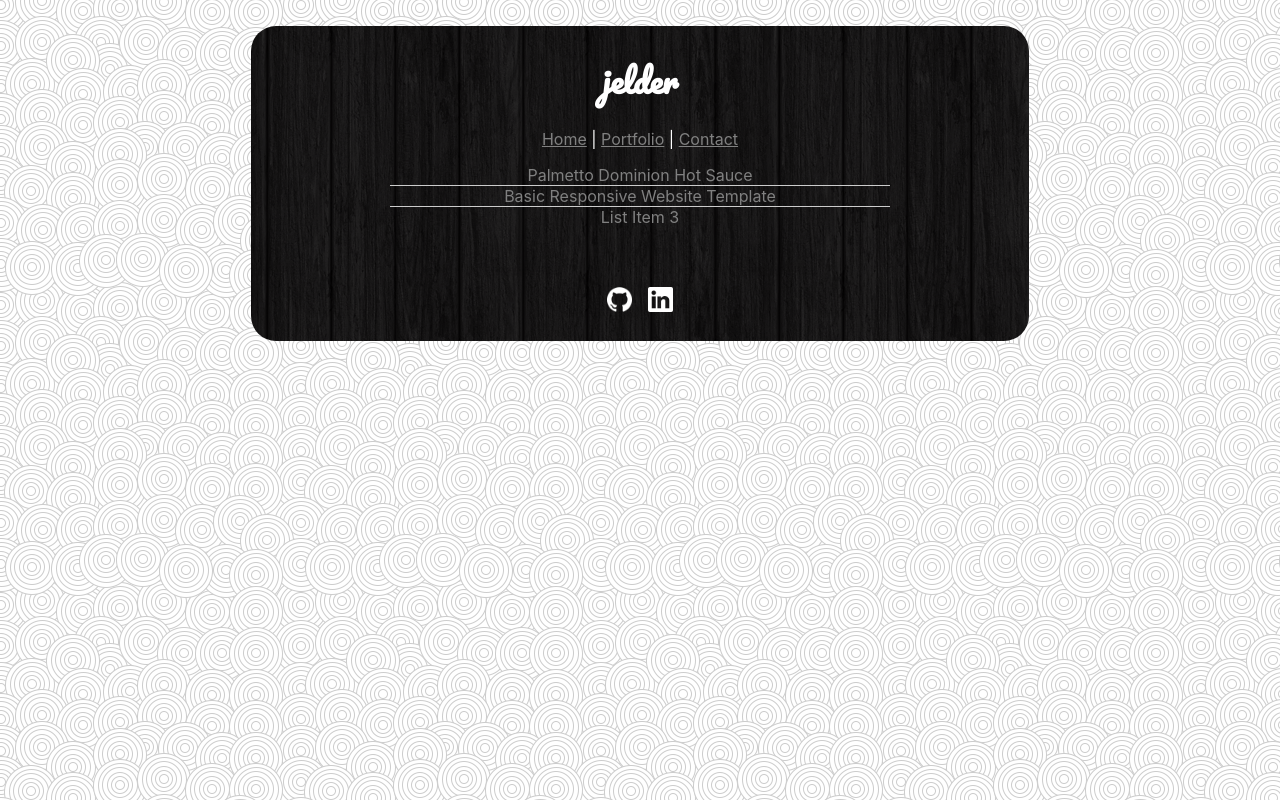
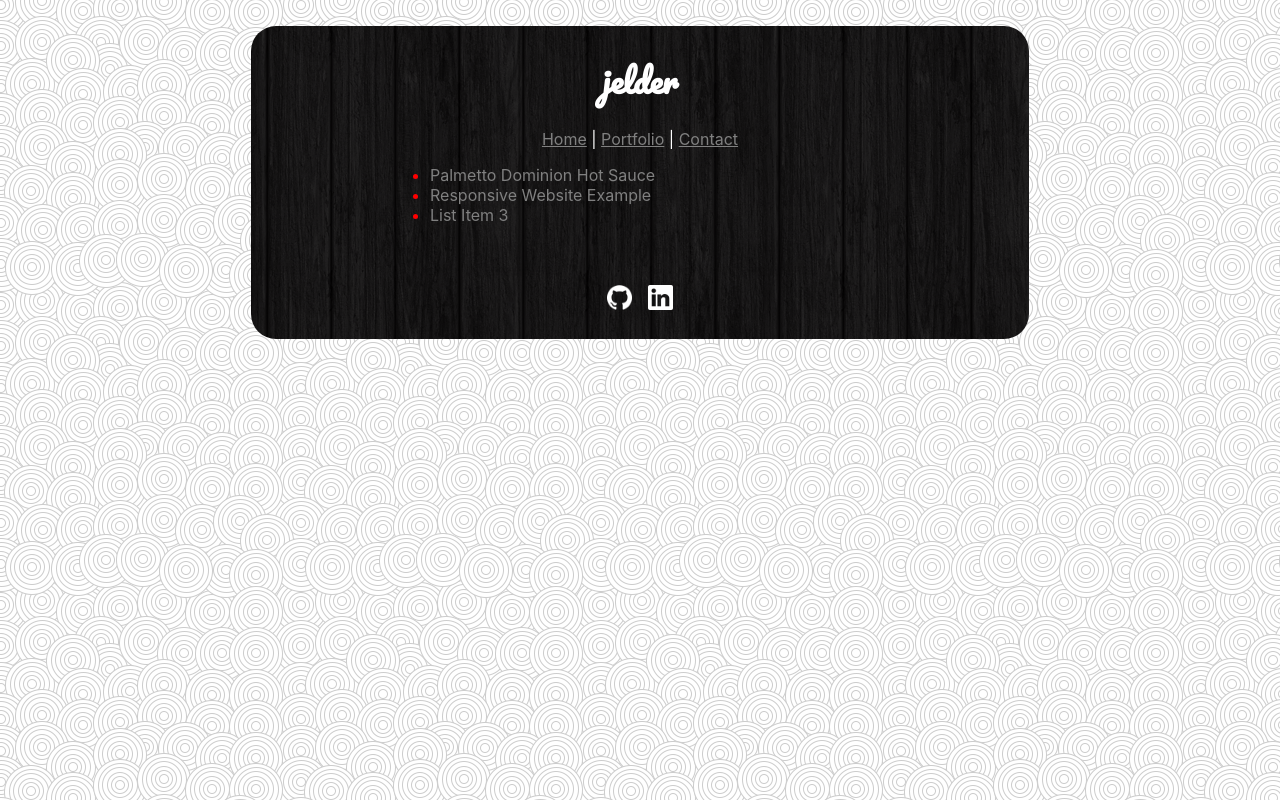
Before and after one commit to elderj/dev, a React (Create React App) app: page /portfolio in a window 1280 px wide. Built offline with nearby package versions, Linux system fonts and the light colour scheme.

Commit message:
Extract header out into its own component

```diff
--- a/src/components/Contact.js
+++ b/src/components/Contact.js
@@ -2,6 +2,7 @@ import React from "react";
 import "../styles/App.scss";
 import "../styles/font.css";
 
+import Header from "./Header";
 import NavBar from "./NavBar";
 
 import GitHubLogo from "../images/logoImages/GitHub-Mark-Light-120px-plus.png";
@@ -9,7 +10,7 @@ import LinkedInLogo from "../images/logoImages/In-White-72.png";
 
 const Contact = () => (
   <div className="floating-content">
-    <h1 className="pacifico-text">jelder</h1>
+    <Header />
     <NavBar />
     <p className="quicksand-text blurb">
       Have some questions or want me to build you an awesome website?
--- /dev/null
+++ b/src/components/Header.js
@@ -0,0 +1,11 @@
+import React, { Fragment } from "react";
+import "../styles/App.scss";
+import "../styles/font.css";
+
+const Header = () => (
+  <Fragment>
+    <h1 className="pacifico-text">jelder</h1>
+  </Fragment>
+);
+
+export default Header;
--- a/src/components/Home.js
+++ b/src/components/Home.js
@@ -3,12 +3,13 @@ import "../styles/App.scss";
 import "../styles/font.css";
 
 import { Link } from "react-router-dom";
+import Header from "./Header";
 import NavBar from "./NavBar";
 import Footer from "./Footer";
 
 const Home = () => (
   <div className="floating-content">
-    <h1 className="pacifico-text">jelder</h1>
+    <Header />
     <NavBar />
     <br />
     <p className="quicksand-text blurb">
--- a/src/components/Portfolio.js
+++ b/src/components/Portfolio.js
@@ -3,25 +3,28 @@ import "../styles/App.scss";
 import "../styles/list.css";
 import "../styles/font.css";
 
+import Header from "./Header";
 import NavBar from "./NavBar";
 import Footer from "./Footer";
 
 const Portfolio = () => (
   <div className="floating-content">
-    <h1 className="pacifico-text">jelder</h1>
+    <Header />
     <NavBar />
     <div class="niceLookingList">
       <ul>
         <li>
           <a href="https://elderj.github.io/PalmettoDominion/">
             Palmetto Dominion Hot Sauce
-            {/* <span class="more-info">Description</span> */}
+            <span class="more-info">
+              A project focussed on making hot sauce from scratch and the
+              different types of peppers.
+            </span>
           </a>
         </li>
         <li>
-          <a href="../basic/index.html">
-            Basic Responsive Website Template
-            <span class="more-info">Description</span>
+          <a href="http://htmlpreview.github.com/?https://github.com/elderj/dev/blob/master/src/basic/index.html">
+            Responsive Website Example<span class="more-info">Description</span>
           </a>
         </li>
         <li>
--- a/src/styles/list.css
+++ b/src/styles/list.css
@@ -1,16 +1,17 @@
 .niceLookingList {
   width: 500px;
   margin: 0 auto;
+  text-align: left;
 }
 
 ul {
-  list-style-type: none;
   margin: 0;
-  padding: 0;
 }
 
-li {
-  border-bottom: 1px solid #ccc;
+ul li {
+  /* Bullet color */
+  color: red;
+  list-style-type: disc;
 }
 
 li:last-child {
```
